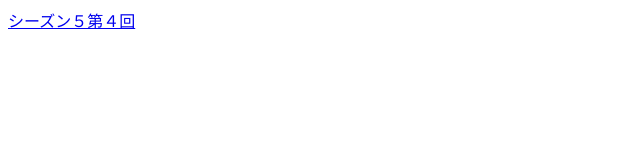
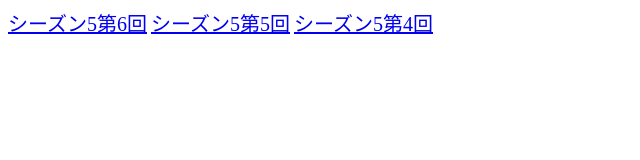
Before and after one commit to etrmc/michancomu_oogiri, a plain HTML site: page index.html in a window 1280 px wide. Shown: the whole page, without its empty margins (0-640 px from the left). Drawn offline with Linux system fonts and the light colour scheme.

Commit message:
Update index.html

```diff
--- a/index.html
+++ b/index.html
@@ -1 +1,12 @@
-<a href="./season5/4">シーズン５第４回</a>
+<html>
+  <head>
+    <style type="text/css">
+a {font-size: 20px;}
+    </style>
+  </head>
+  <body>
+    <a href="./season5/6">シーズン5第6回</a>
+    <a href="./season5/5">シーズン5第5回</a>
+    <a href="./season5/4">シーズン5第4回</a>
+  </body>
+</html>
```
